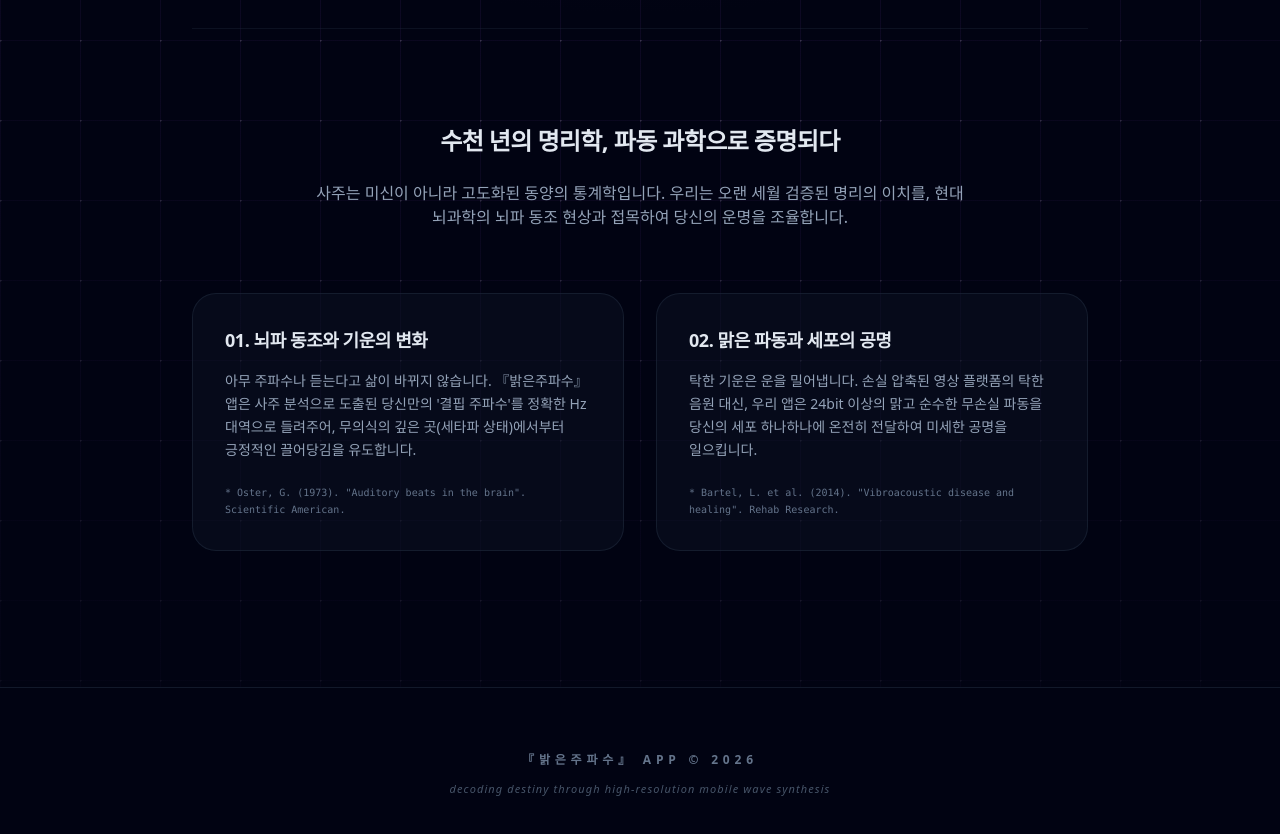
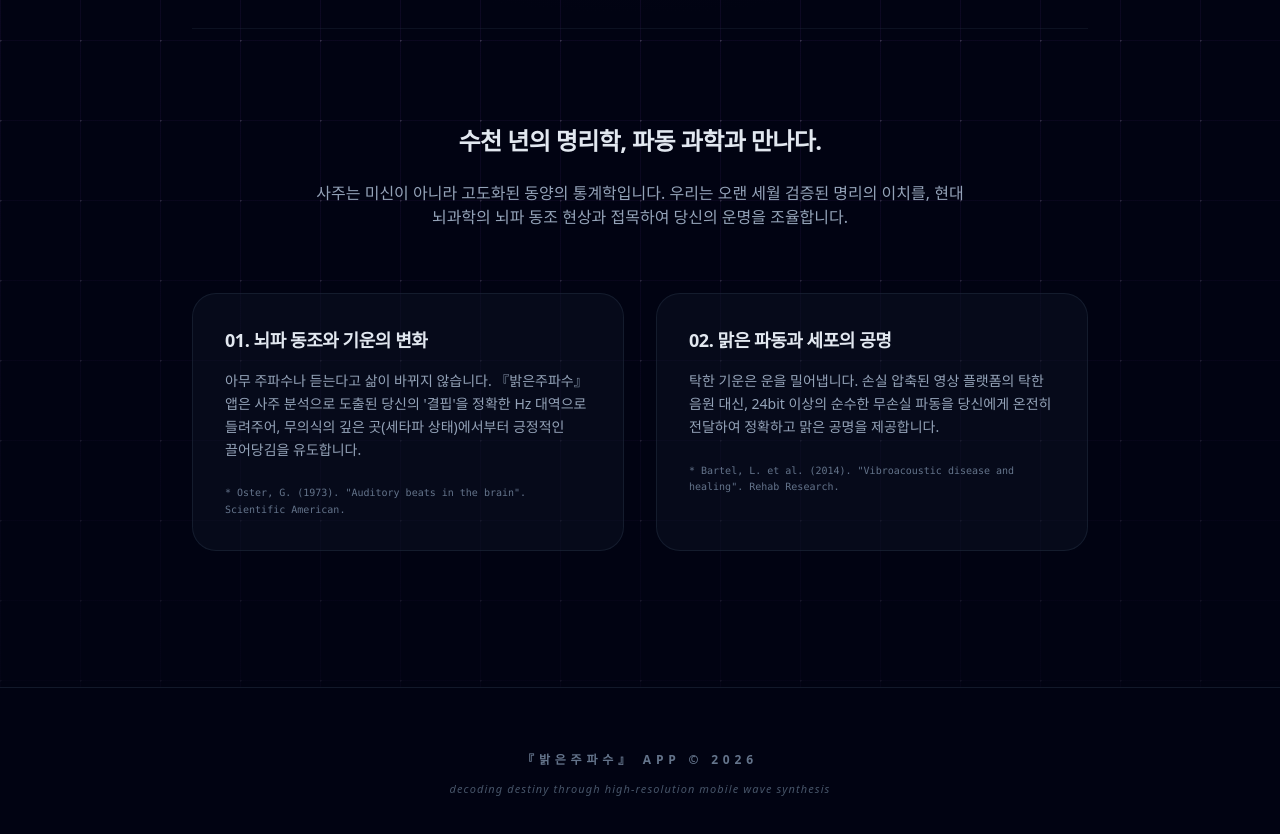
Before and after one commit to im667/wave, a Nuxt app: page / in a window 1280 px wide. Shown: the part 2840-3674 px from the top of the page. Built offline with nearby package versions, Linux system fonts and the light colour scheme; no server answers.

Commit message:
fix index copy

```diff
--- a/pages/index.vue
+++ b/pages/index.vue
@@ -244,7 +244,7 @@
 
       <div class="w-full max-w-4xl pt-24 border-t border-slate-800/40 relative pb-10">
         <div class="text-center mb-16 animate-fade-in-up" style="animation-delay: 0.8s;">
-          <h2 class="text-2xl font-semibold tracking-tight text-slate-200 mb-6">수천 년의 명리학, 파동 과학으로 증명되다</h2>
+          <h2 class="text-2xl font-semibold tracking-tight text-slate-200 mb-6">수천 년의 명리학,</br> 파동 과학과 만나다.</h2>
           <p class="text-slate-400 text-sm md:text-base max-w-2xl mx-auto font-light leading-relaxed break-keep">
             사주는 미신이 아니라 고도화된 동양의 통계학입니다. 우리는 오랜 세월 검증된 명리의 이치를, 현대 뇌과학의 뇌파 동조 현상과 접목하여 당신의 운명을 조율합니다.
           </p>
@@ -254,14 +254,14 @@
           <div class="bg-slate-900/40 p-8 rounded-3xl border border-slate-800/60 hover:border-purple-600/40 transition-colors">
             <h4 class="text-lg font-semibold text-slate-200 mb-4 tracking-tight">01. 뇌파 동조와 기운의 변화</h4>
             <p class="text-slate-400 text-sm leading-relaxed mb-6 font-light break-keep">
-              아무 주파수나 듣는다고 삶이 바뀌지 않습니다. 『밝은주파수』 앱은 사주 분석으로 도출된 당신만의 '결핍 주파수'를 정확한 Hz 대역으로 들려주어, 무의식의 깊은 곳(세타파 상태)에서부터 긍정적인 끌어당김을 유도합니다.
+              아무 주파수나 듣는다고 삶이 바뀌지 않습니다. 『밝은주파수』 앱은 사주 분석으로 도출된 당신의 '결핍'을 정확한 Hz 대역으로 들려주어, 무의식의 깊은 곳(세타파 상태)에서부터 긍정적인 끌어당김을 유도합니다.
             </p>
             <p class="text-[10px] text-slate-500 font-mono">* Oster, G. (1973). "Auditory beats in the brain". Scientific American.</p>
           </div>
           <div class="bg-slate-900/40 p-8 rounded-3xl border border-slate-800/60 hover:border-purple-600/40 transition-colors">
             <h4 class="text-lg font-semibold text-slate-200 mb-4 tracking-tight">02. 맑은 파동과 세포의 공명</h4>
             <p class="text-slate-400 text-sm leading-relaxed mb-6 font-light break-keep">
-              탁한 기운은 운을 밀어냅니다. 손실 압축된 영상 플랫폼의 탁한 음원 대신, 우리 앱은 24bit 이상의 맑고 순수한 무손실 파동을 당신의 세포 하나하나에 온전히 전달하여 미세한 공명을 일으킵니다.
+              탁한 기운은 운을 밀어냅니다. 손실 압축된 영상 플랫폼의 탁한 음원 대신,</br> 24bit 이상의 순수한 무손실 파동을 당신에게 온전히 전달하여 정확하고 맑은 공명을 제공합니다.
             </p>
             <p class="text-[10px] text-slate-500 font-mono">* Bartel, L. et al. (2014). "Vibroacoustic disease and healing". Rehab Research.</p>
           </div>
```
